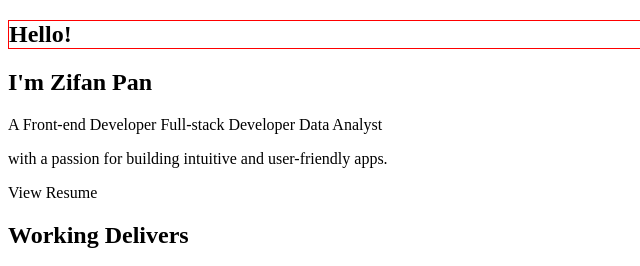
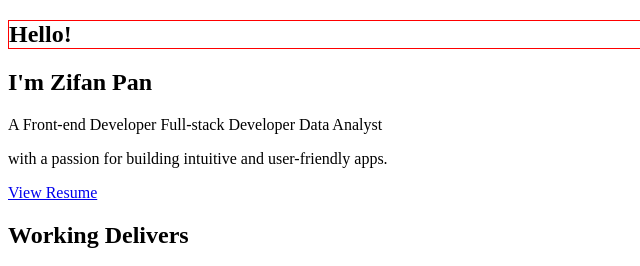
Before and after one commit to brian-pan/portfolio-v2, a website with bundled scripts: page index.html in a window 1280 px wide. Shown: the top 266 px of the page, 0-640 px from the left. Built offline with nearby package versions, Linux system fonts and the light colour scheme.

Commit message:
added cta href

```diff
--- a/index.html
+++ b/index.html
@@ -17,7 +17,13 @@
       </p>
       <p>with a passion for building intuitive and user-friendly apps.</p>
       <div class="intro__ctas">
-        <a class="intro__cta" id="resumeCta">View Resume</a>
+        <a
+          class="intro__cta"
+          id="resumeCta"
+          href="assets/resume/Zifan-Pan-resume-2023.pdf"
+          target="_blank"
+          >View Resume</a
+        >
         <!-- <button class="intro__cta"></button> -->
       </div>
     </section>
```
